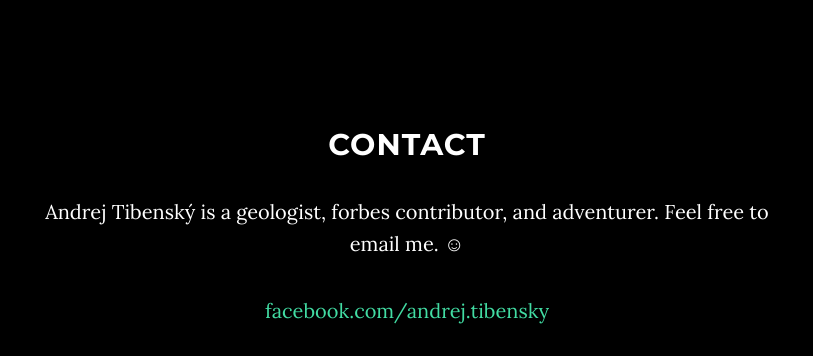
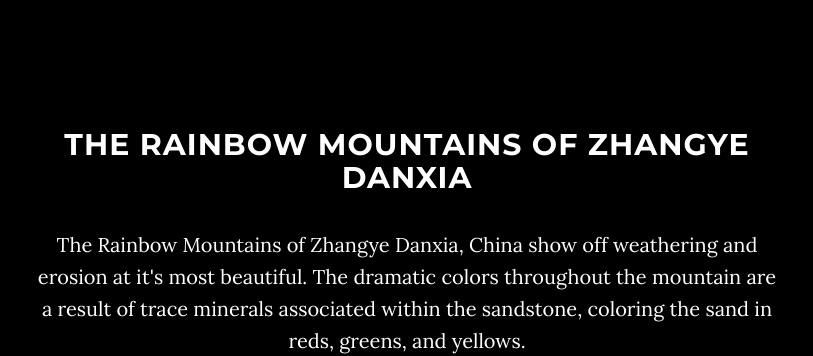
Before and after one commit to Andrej26/Beautiful-World, a website: page index.html in a window 1280 px wide. Shown: the part 6290-6646 px from the top of the page, without its empty margins (233-1046 px from the left). Drawn offline with nearby package versions, Linux system fonts and the light colour scheme; some packages are replaced by stand-ins of ours.

Commit message:
pridanie sel 06

```diff
--- a/index.html
+++ b/index.html
@@ -182,6 +182,18 @@
         </div>
     </section>
 
+    <!-- 06 Section -->
+    <section id="06" class="container content-section text-center">
+        <div class="row">
+            <div class="col-lg-8 col-lg-offset-2">
+                <h2>The Rainbow Mountains of Zhangye Danxia</h2>
+                <p>The Rainbow Mountains of Zhangye Danxia, China show off weathering and erosion at it's most beautiful.
+                    The dramatic colors throughout the mountain are a result of trace minerals associated within the sandstone, coloring the sand in reds, greens, and yellows.</p>
+                <img src="img/rainbow-mountains-zhangye-danxia.jpg" alt="Hawaii" class="img-thumbnail">
+                </div>
+        </div>
+    </section>
+
 
 
     <!-- Contact Section -->
```
